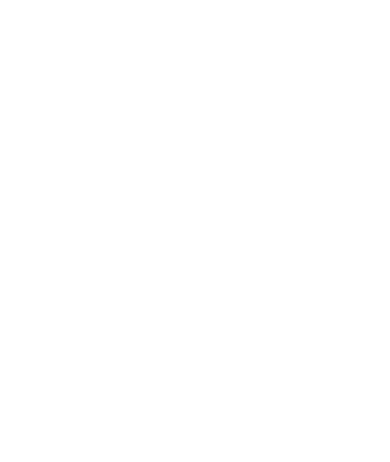
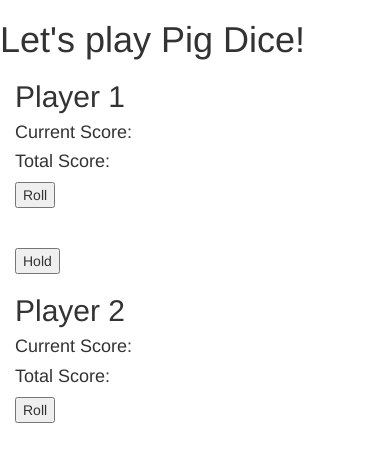
Before and after one commit to jiwonk42/pig-dice-2, a plain HTML site: page index.html in a window 390 px wide. Drawn offline with Linux system fonts and the light colour scheme.

Commit message:
add Player1 and Player2 sections add current score add total score add a roll button for Player 1 add a roll button for Player 2 add a Hold button

```diff
--- a/index.html
+++ b/index.html
@@ -10,15 +10,32 @@
   <body>
     <div class="container">
       <div class="row">
-        <div class="col-md-4">
+        <h1>Let's play Pig Dice!</h1>
 
-        </div>
-        <div class="col-md-4">
+        <form id="pig-dice">
+          <!-- Player 1 -->
+          <div class="col-md-4">
+            <h2>Player 1</h2>
+            <h4>Current Score: <span class="current-score"></span></h4>
+            <h4>Total Score: <span class="total-score"></span></h4>
+            <button type="button" name="button">Roll</button>
+          </div>
 
-        </div>
-        <div class="col-md-4">
+          <!-- Hold Button -->
+          <div class="col-md-4">
+            <br>
+            <br>
+            <button type="click" name="button">Hold</button>
+          </div>
 
-        </div>
+          <!-- Player 2 -->
+          <div class="col-md-4">
+            <h2>Player 2</h2>
+            <h4>Current Score: <span class="current-score"></span></h4>
+            <h4>Total Score: <span class="total-score"></span></h4>
+            <button type="button" name="button">Roll</button>
+          </div>
+        </form>
       </div>
     </div>
   </body>
```
